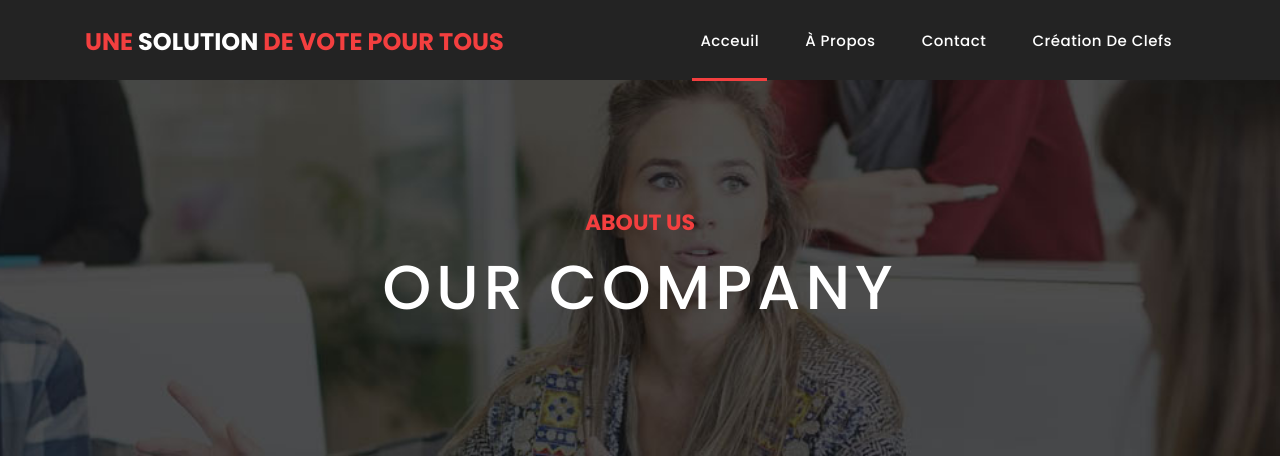
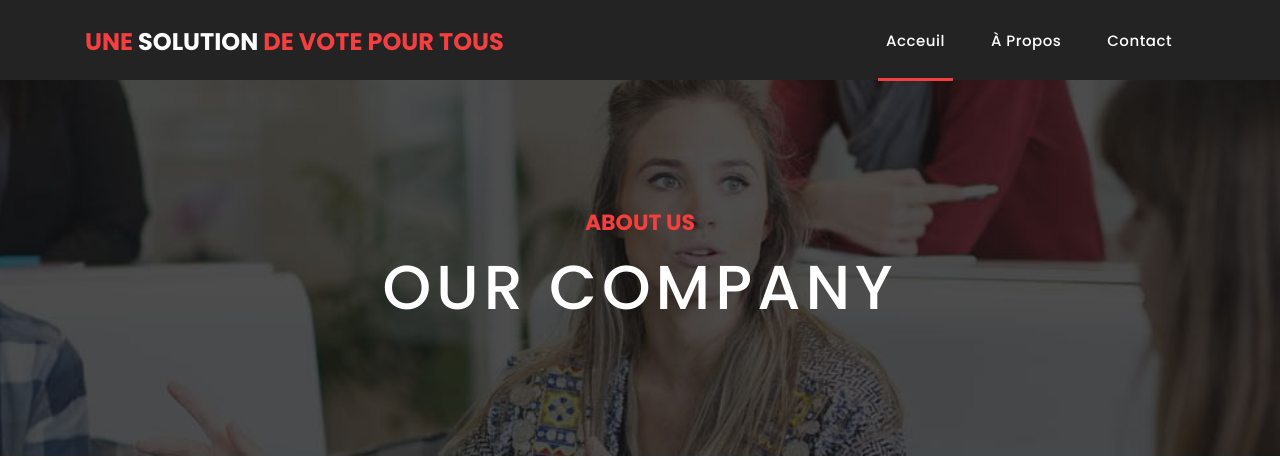
Before and after one commit to FloGalaup/Solution-possible-pour-le-vote, a Django app: template Generation-clef/website/templates/website/about.html in a window 1280 px wide. Shown: the top 460 px of the page. Run offline with Django 3.2, Linux system fonts and the light colour scheme; the template is opened without the code that fills it, so the values that code supplies are empty; some libraries are stand-ins or nearby versions.

Commit message:
Update base.html

```diff
--- a/Generation-clef/website/templates/base.html
+++ b/Generation-clef/website/templates/base.html
@@ -58,9 +58,6 @@
                         <li class="nav-item">
                             <a class="nav-link" href="{% url 'contact' %}">Contact</a>
                         </li>
-                        <li class="nav-item">
-                            <a class="nav-link" href="{% url 'clef' %}">Création de clefs</a>
-                        </li>
                     </ul>
                 </div>
             </div>
```
